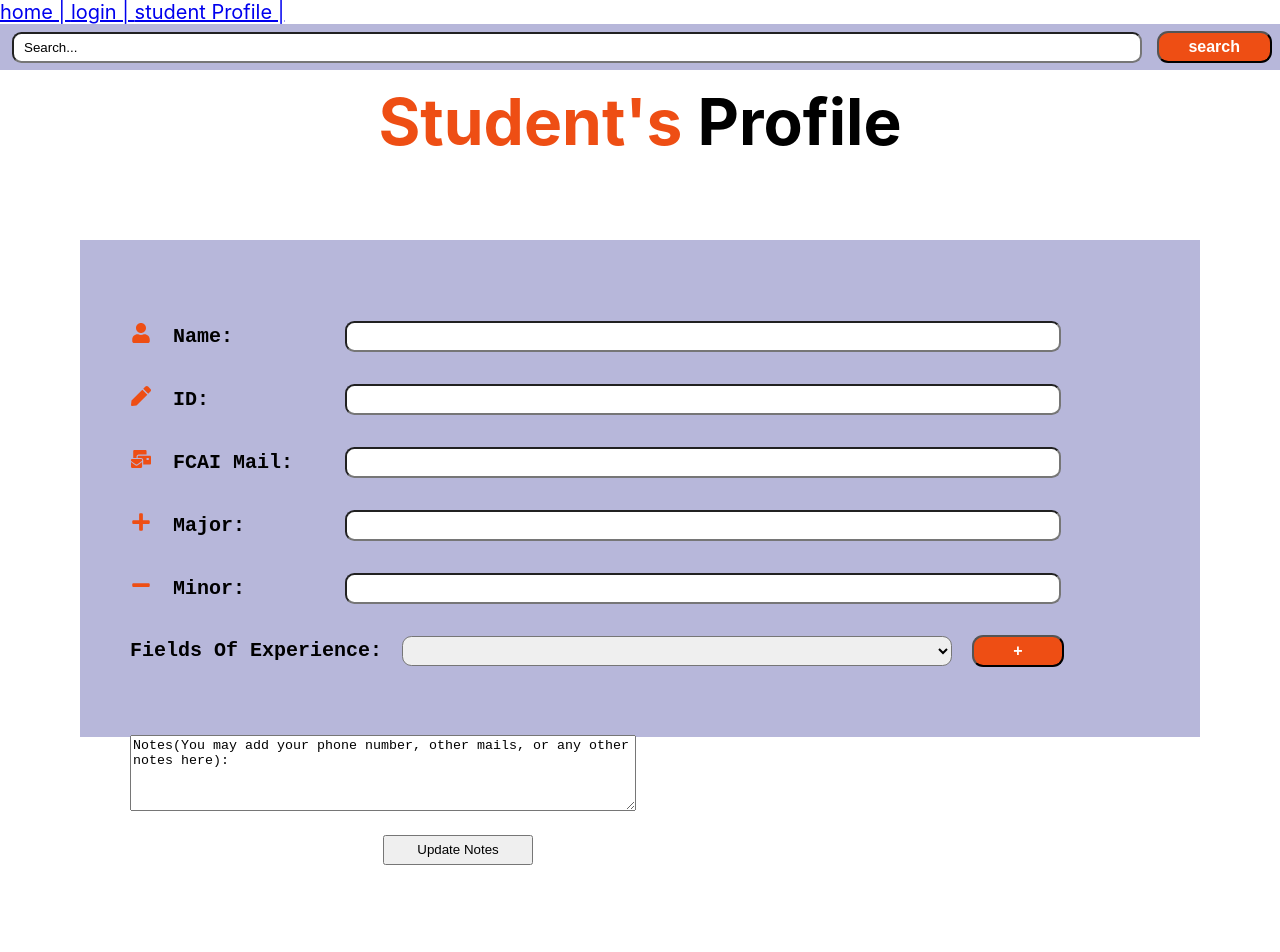
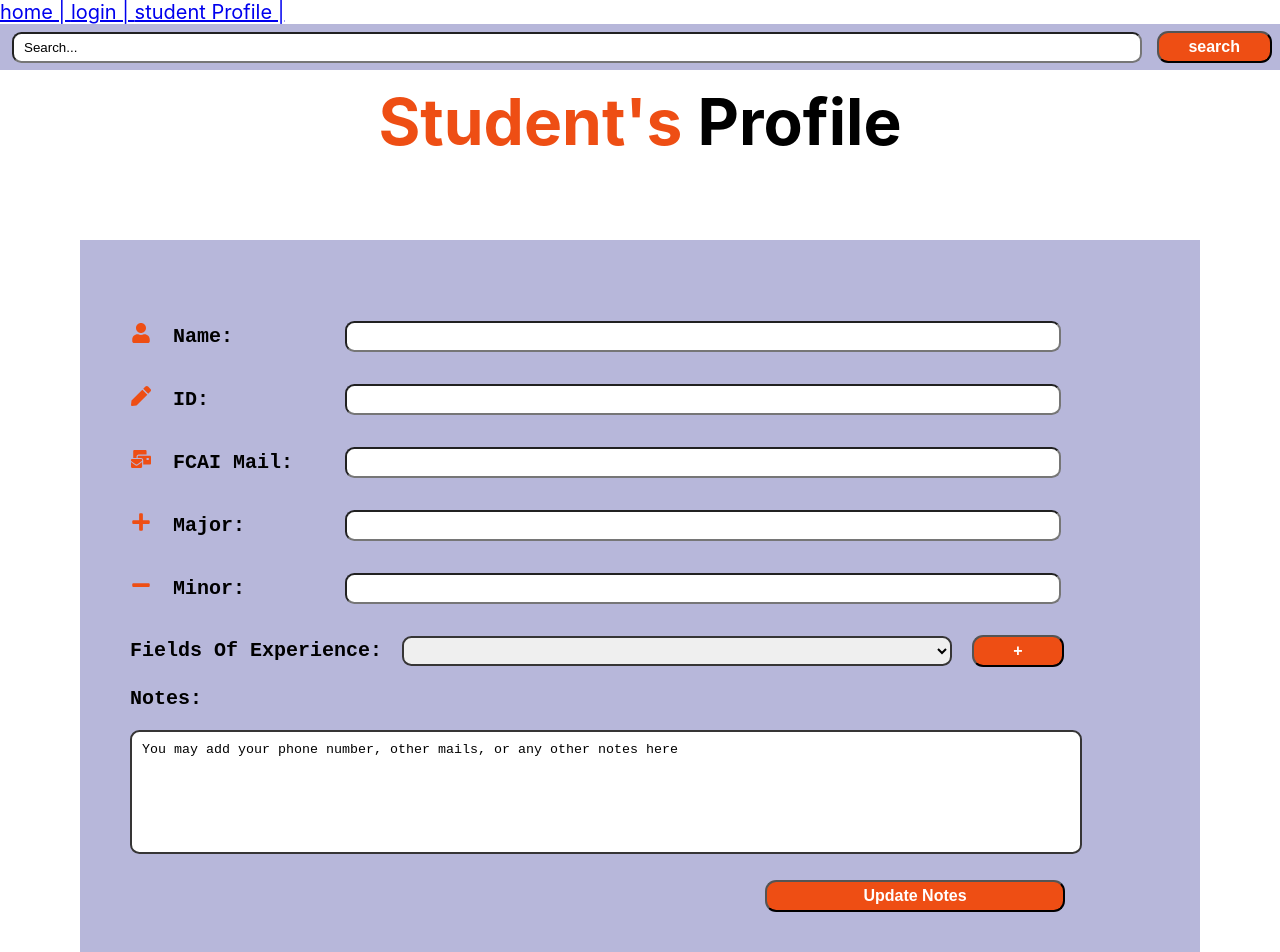
Before and after one commit to salma27/GP-organization-system, a React (Create React App) app in the folder frontend/: page /StudentProfile in a window 1280 px wide. Shown: the top 952 px of the page. Before the commit the page ends 865 px from the top, so only its background shows below. Built offline with nearby package versions, Linux system fonts and the light colour scheme.

Commit message:
Notes updated

```diff
--- a/frontend/src/components/StudentProfile/FieldsOfExperience.css
+++ b/frontend/src/components/StudentProfile/FieldsOfExperience.css
@@ -5,6 +5,7 @@
     margin-left: 20px;
     margin-right: 20px;
     padding-left: 10px;
+    border: 2px solid rgb(54, 53, 53);
 }
 
 .delete {
--- /dev/null
+++ b/frontend/src/components/StudentProfile/Notes.css
@@ -0,0 +1,13 @@
+#notes {
+    width: 91%;
+    height: 100px;
+    resize: none;
+    padding: 10px;
+    border-radius: 0.7em;
+    border: 2px solid rgb(54, 53, 53);
+    margin-bottom: 20px;
+}
+
+.updateNotes {
+    margin-left: 635px;
+}
--- a/frontend/src/components/StudentProfile/Notes.js
+++ b/frontend/src/components/StudentProfile/Notes.js
@@ -1,15 +1,22 @@
 import React from "react";
+import { Button } from "utils";
+import "./Notes.css";
 
 function Notes() {
     return (
         <div id="notesSection">
             <div>
+                <p>Notes:</p>
                 <textarea
                     id="notes"
-                    value="Notes(You may add your phone number, other mails, or any other notes here):"
+                    value="You may add your phone number, other mails, or any other notes here"
                 ></textarea>
             </div>
-            <button id="updateNotes">Update Notes</button>
+            <Button
+                className="updateNotes"
+                label="Update Notes"
+                width="300px"
+            />
         </div>
     );
 }
--- a/frontend/src/components/StudentProfile/StudentProfile.css
+++ b/frontend/src/components/StudentProfile/StudentProfile.css
@@ -10,28 +10,3 @@ body {
     font-weight: bold;
     font-family: "Courier New", Courier, monospace;
 }
-
-#notesSection {
-    padding-top: 3rem;
-    float: left;
-}
-
-#notesSection div p {
-    float: left;
-    margin-top: 0px;
-    width: 500px;
-}
-#notesSection div {
-    height: 100px;
-}
-
-#notes {
-    width: 500px;
-    height: 70px;
-}
-
-#updateNotes {
-    height: 30px;
-    width: 150px;
-    margin-left: 50%;
-}
```
